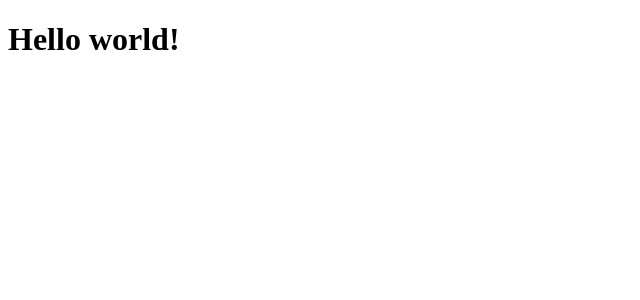
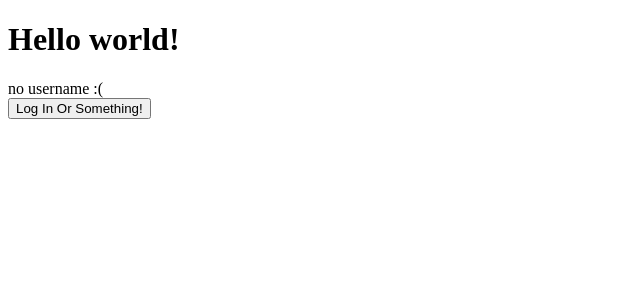
Before and after one commit to hester-g/head-teacher-grabs-shelves, a React (Vite) app: page / in a window 1280 px wide. Shown: the top 300 px of the page, without its empty margins (0-640 px from the left). Built offline with nearby package versions, Linux system fonts and the light colour scheme.

Commit message:
Can make a request to spotify now!

```diff
--- a/package.json
+++ b/package.json
@@ -1,15 +1,17 @@
 {
   "dependencies": {
+    "axios": "^0.27.2",
     "parcel": "^2.7.0",
     "react": "^18.2.0",
     "react-dom": "^18.2.0"
   },
   "devDependencies": {
+    "buffer": "^6.0.3",
     "process": "^0.11.10"
   },
   "alias": {
     "process": {
-        "global": "{}"
+      "global": "{}"
     }
   }
 }
--- a/src/App.js
+++ b/src/App.js
@@ -1,3 +1,55 @@
-export function App() {
-  return <h1>Hello world!</h1>;
+import axios from 'axios'
+import { useState } from 'react'
+
+function getHashParams () {
+  let hashParams = {}
+  let e, r = /([^&;=]+)=?([^&;]*)/g,
+    q = window.location.hash.substring(1)
+  while (e = r.exec(q)) {
+    hashParams[e[1]] = decodeURIComponent(e[2])
+  }
+  return hashParams
 }
+
+const logIn = () => {
+  let client_id = 'bd1520ae2c17407ab801c59a39447ef7' // Your client id
+  let redirect_uri = 'http://localhost:1234' // Your redirect uri
+
+  let state = 'somethingsomething'
+
+  // localStorage.setItem(stateKey, state);
+  let scope = 'user-read-private user-read-email'
+
+  let url = 'https://accounts.spotify.com/authorize'
+  url += '?response_type=token'
+  url += '&client_id=' + encodeURIComponent(client_id)
+  url += '&scope=' + encodeURIComponent(scope)
+  url += '&redirect_uri=' + encodeURIComponent(redirect_uri)
+  url += '&state=' + encodeURIComponent(state)
+
+  window.location = url
+}
+
+export function App () {
+  const [username, setUsername] = useState(false)
+
+  let params = getHashParams()
+  let accessToken = params.access_token
+
+  if (accessToken) {
+    axios.get('https://api.spotify.com/v1/me', {
+      headers: {
+        Authorization: 'Bearer ' + accessToken
+      }
+    })
+    .then(response => setUsername(response.data.display_name))
+    .catch(response => console.log(response))
+
+  }
+  return <>
+    <h1>Hello world!</h1>
+    {username || 'no username :('}
+    <br />
+    {accessToken ? <p>logged in</p> : <button onClick={logIn}>Log In Or Something!</button>}
+  </>
+}
```
Also changed, not shown: 1 other file (tests, documents, lock files or other folders).
